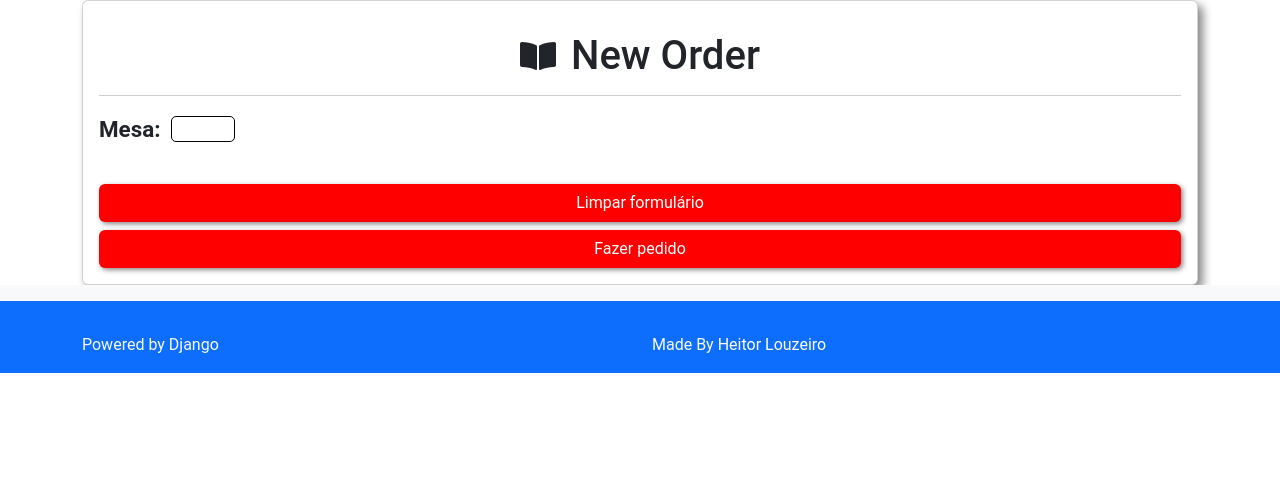
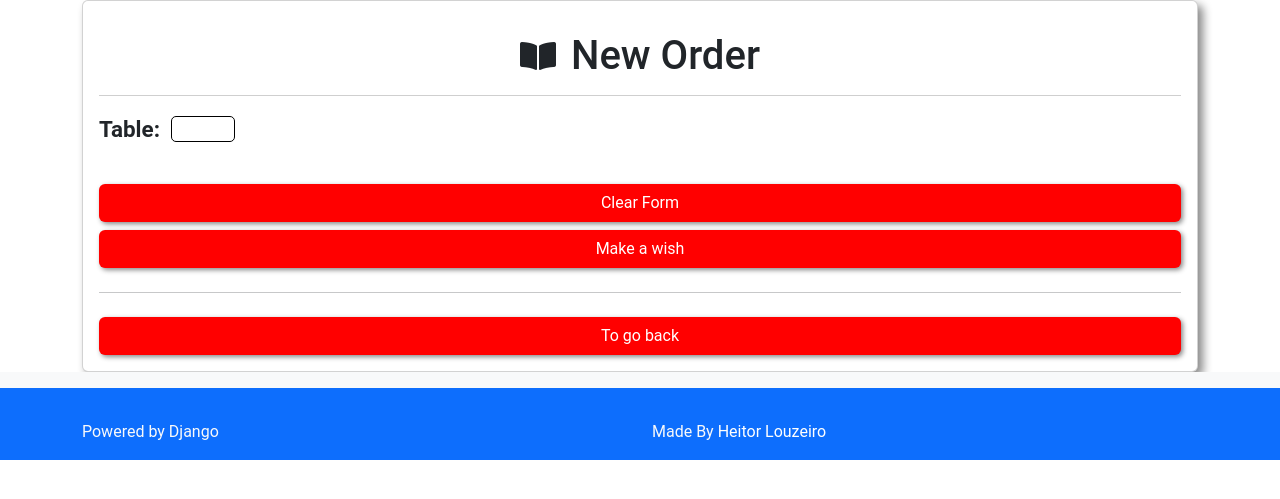
Before and after one commit to HeitorLouzeiro/waiter-service, a Django app: template waiter/templates/waiter/pages/waitermenu.html in a window 1280 px wide. Shown: the part 50-549 px from the top of the page. Run offline with Django 3.2, Linux system fonts and the light colour scheme; the template is opened without the code that fills it, so the values that code supplies are empty; some libraries are stand-ins or nearby versions.

Commit message:
Translate some texts.

```diff
--- a/customers/templates/customers/pages/customermenu.html
+++ b/customers/templates/customers/pages/customermenu.html
@@ -9,7 +9,7 @@
 {% block title %}Table {{ table.number }}{% endblock title %}
 
 {% block cardapio-cliente-url %}
-  <a class="btn btn-dark mb-2" href="{{ table.get_absolute_url }}">Voltar</a>
+  <a class="btn btn-dark mb-2" href="{{ table.get_absolute_url }}">To go back</a>
 {% endblock cardapio-cliente-url %}
 
 {% block mesa %}
@@ -46,7 +46,7 @@
       {% endfor %}
       {% if uncategorizedItems %}
         <a class="categoria" data-bs-toggle="collapse" href="#sem-categoria" role="button" aria-expanded="false" aria-controls="sem-categoria">
-          <h5>uncategorized items</h5>
+          <h5>Uncategorized items</h5>
           <i class="fas fa-chevron-right"></i>
         </a>
         <div class="collapse" id="sem-categoria">
--- a/waiter/templates/waiter/pages/waitermenu.html
+++ b/waiter/templates/waiter/pages/waitermenu.html
@@ -19,7 +19,7 @@
         </div>
         <div class="define-mesa">
           <p>
-            Mesa:
+            Table:
             {% if table %}
               {{ table.number }}
               <input type="hidden" name="num_mesa" value="{{ table.number }}">
@@ -56,7 +56,7 @@
         {% endfor %}
         {% if uncategorizedItems %}
           <a class="categoria" data-bs-toggle="collapse" href="#sem-categoria" role="button" aria-expanded="false" aria-controls="sem-categoria">
-            <h5>Itens sem categoria</h5>
+            <h5>Uncategorized items</h5>
             <i class="fas fa-chevron-right"></i>
           </a>
           <div class="collapse" id="sem-categoria">
@@ -81,9 +81,12 @@
           </div>
         {% endif %}
         <div class="d-grid gap-2 mt-3">
-          <button id="limpar-form" class="btn btn-form" type="button">Limpar formulário</button>
-          <input type="submit" class="btn btn-form" value="Fazer pedido">
+          <button id="limpar-form" class="btn btn-form" type="button">Clear Form</button>
+          <input type="submit" class="btn btn-form" value="Make a wish">
+          <hr>
+          <a href="{% url 'waiter:panelview' %}" class="btn btn-form">To go back</a>
         </div>
+
       </div>
     </div>
 </form>
--- a/waiter/views.py
+++ b/waiter/views.py
@@ -104,7 +104,7 @@ def createOrder(request):
             )
             newOder.save()
     commands.update_total()
-    messages.success(request, 'Pedido realizado com sucesso!')
+    messages.success(request, 'Order placed successfully!')
 
     return redirect('waiter:panelview')
 
```
Also changed, not shown: waiter/templates/waiter/pages/confirmorder.html (+4 -4 lines).
